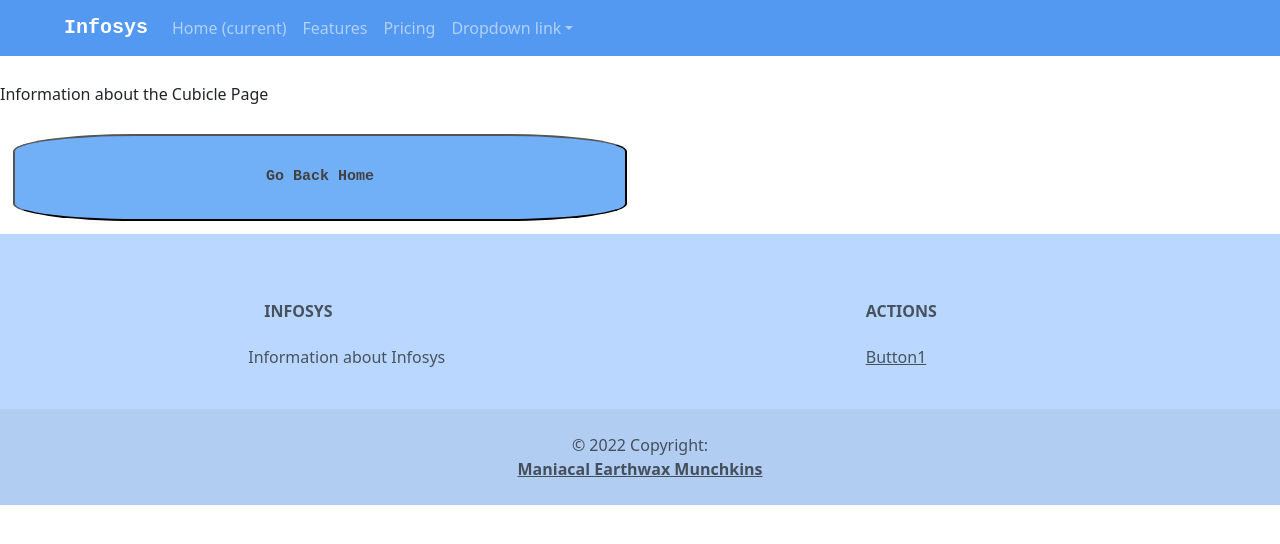
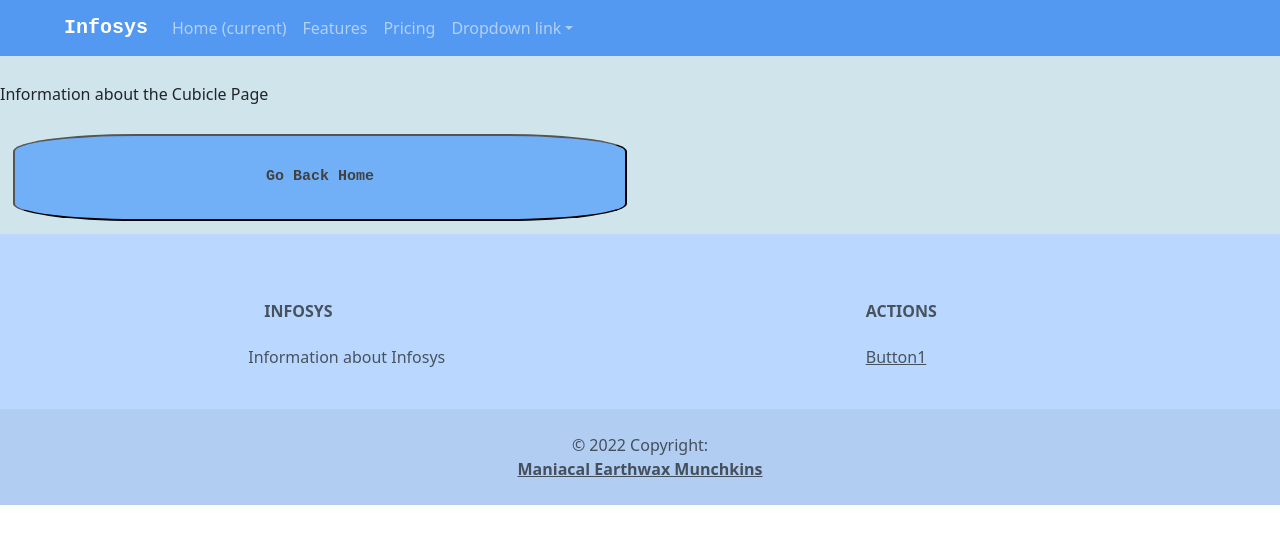
Before and after one commit to largeweb/bizhacks-2022, a React (Create React App) app in the folder mem-pwa/: page /cubicle in a window 1280 px wide. Shown: the top 544 px of the page. Built offline with nearby package versions, Linux system fonts and the light colour scheme.

Commit message:
committed from script, no message specified

```diff
--- a/mem-pwa/src/pages/CubiclePage.js
+++ b/mem-pwa/src/pages/CubiclePage.js
@@ -10,7 +10,7 @@ import Footer from "./Footer"
 
 function CubiclePage() {
  return (
-  <div>
+  <div className='homediv'>
       <Navbar />
 	  <p>Information about the Cubicle Page</p>
 	  <Link to="/"><button className='menuButton'>Go Back Home</button></Link>
```
